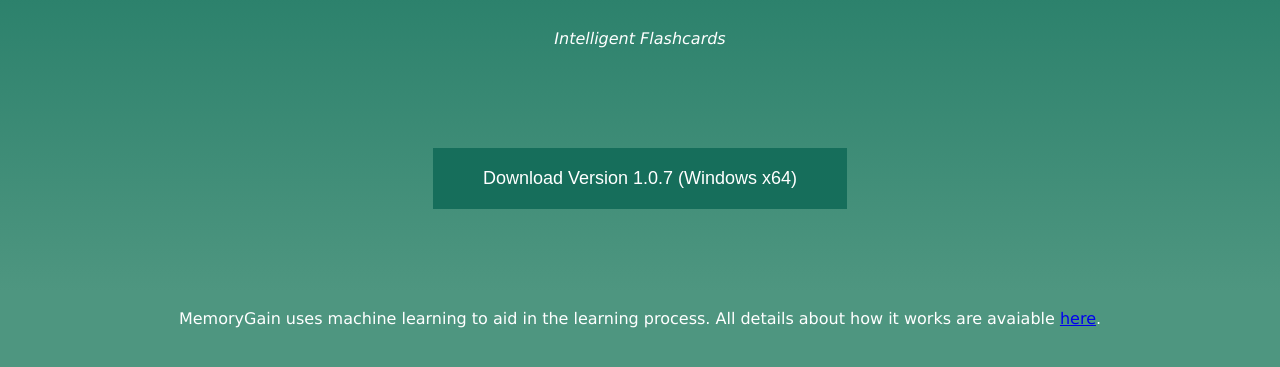
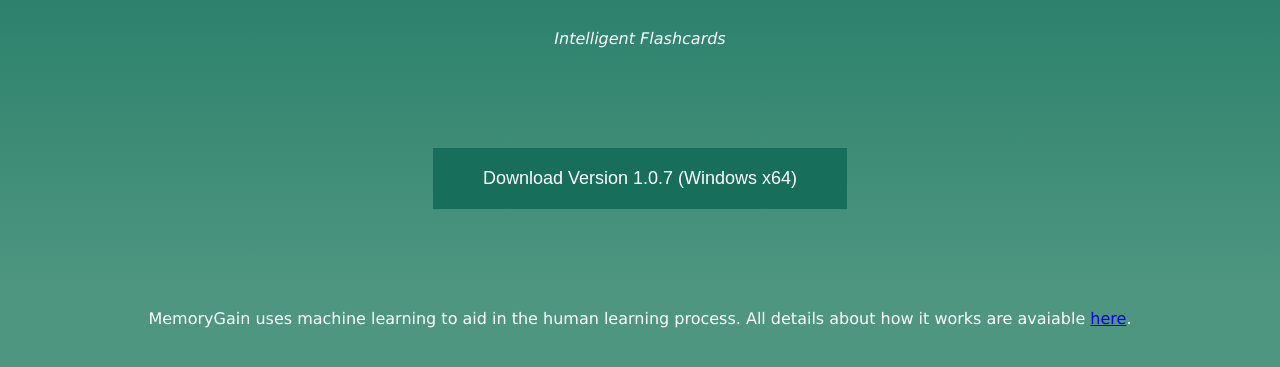
Before and after one commit to JoshuaChick/MemoryGain, a plain HTML site: page docs/index.html in a window 1280 px wide. Shown: the part 109-476 px from the top of the page. Drawn offline with Linux system fonts and the light colour scheme.

Commit message:
Updated website about section

```diff
--- a/docs/index.html
+++ b/docs/index.html
@@ -50,6 +50,6 @@
         <div id="button-container">
             <a href="MemoryGainSetUp1_0_7.exe"><button>Download Version 1.0.7 (Windows x64)</button></a>
         </div>
-        <p>MemoryGain uses machine learning to aid in the learning process. All details about how it works are avaiable <a href="https://github.com/JoshuaChick/MemoryGain" target="blank_">here</a>.</p>
+        <p>MemoryGain uses machine learning to aid in the human learning process. All details about how it works are avaiable <a href="https://github.com/JoshuaChick/MemoryGain" target="blank_">here</a>.</p>
     </body>
 </html>
```
